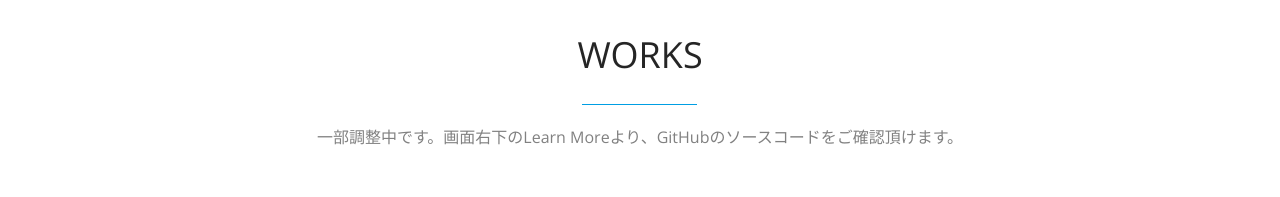
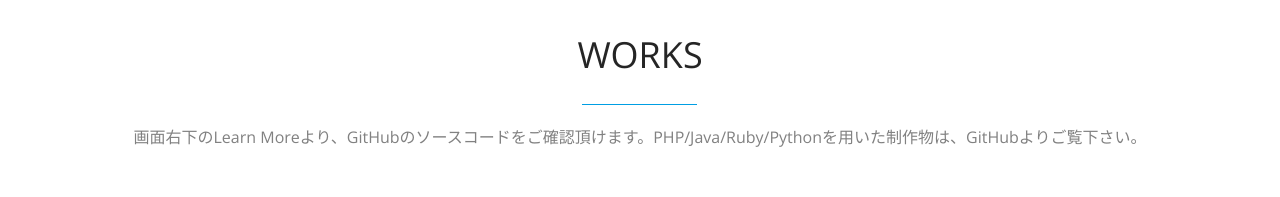
Before and after one commit to kaname1127/portfolio, a plain HTML site: page public/index.html in a window 1280 px wide. Shown: the part 2100-2297 px from the top of the page. Drawn offline with nearby package versions, Linux system fonts and the light colour scheme; some packages are replaced by stand-ins of ours.

Commit message:
worksテキスト編集

```diff
--- a/public/index.html
+++ b/public/index.html
@@ -420,7 +420,7 @@
 
 					<div class="sec-title text-center wow animated fadeInDown">
 						<h2>WORKS</h2>
-						<p>一部調整中です。画面右下のLearn Moreより、GitHubのソースコードをご確認頂けます。</p>
+						<p>画面右下のLearn Moreより、GitHubのソースコードをご確認頂けます。PHP/Java/Ruby/Pythonを用いた制作物は、GitHubよりご覧下さい。</p>
 					</div>
 
 					<ul class="project-wrapper wow animated fadeInUp">
```
Also changed, not shown: 1 other file.
